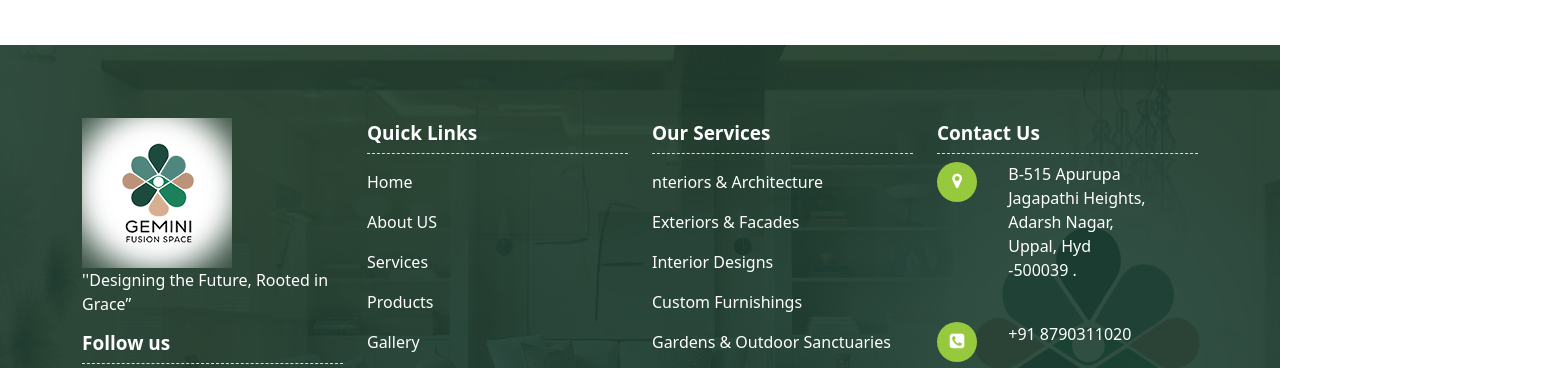
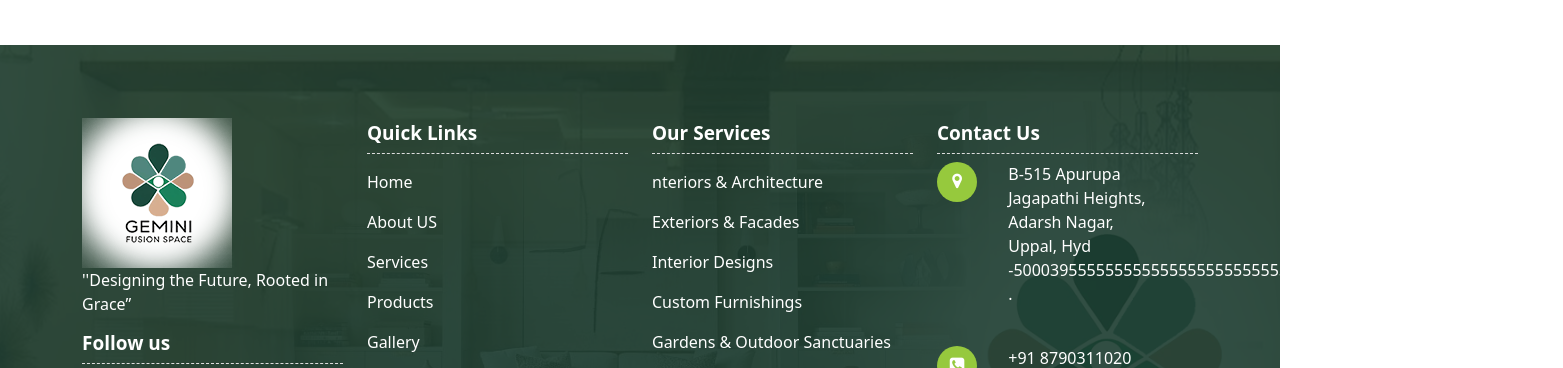
Before and after one commit to geminifusionspace-cmd/geminifusionspace.com, a plain HTML site: page index.html in a window 1280 px wide. Shown: the part 2849-3217 px from the top of the page, 1563 px wide, since content can reach past the window. Drawn offline with nearby package versions, Linux system fonts and the light colour scheme.

Commit message:
Update index.html

```diff
--- a/index.html
+++ b/index.html
@@ -498,7 +498,7 @@
                 <p>
                   B-515 Apurupa Jagapathi Heights, Adarsh Nagar,
                   <br />
-                  Uppal, Hyd -500039 .
+                  Uppal, Hyd -500039555555555555555555555555555555555555555555555555555555 .
                 </p>
               </div>
             </div>
```
